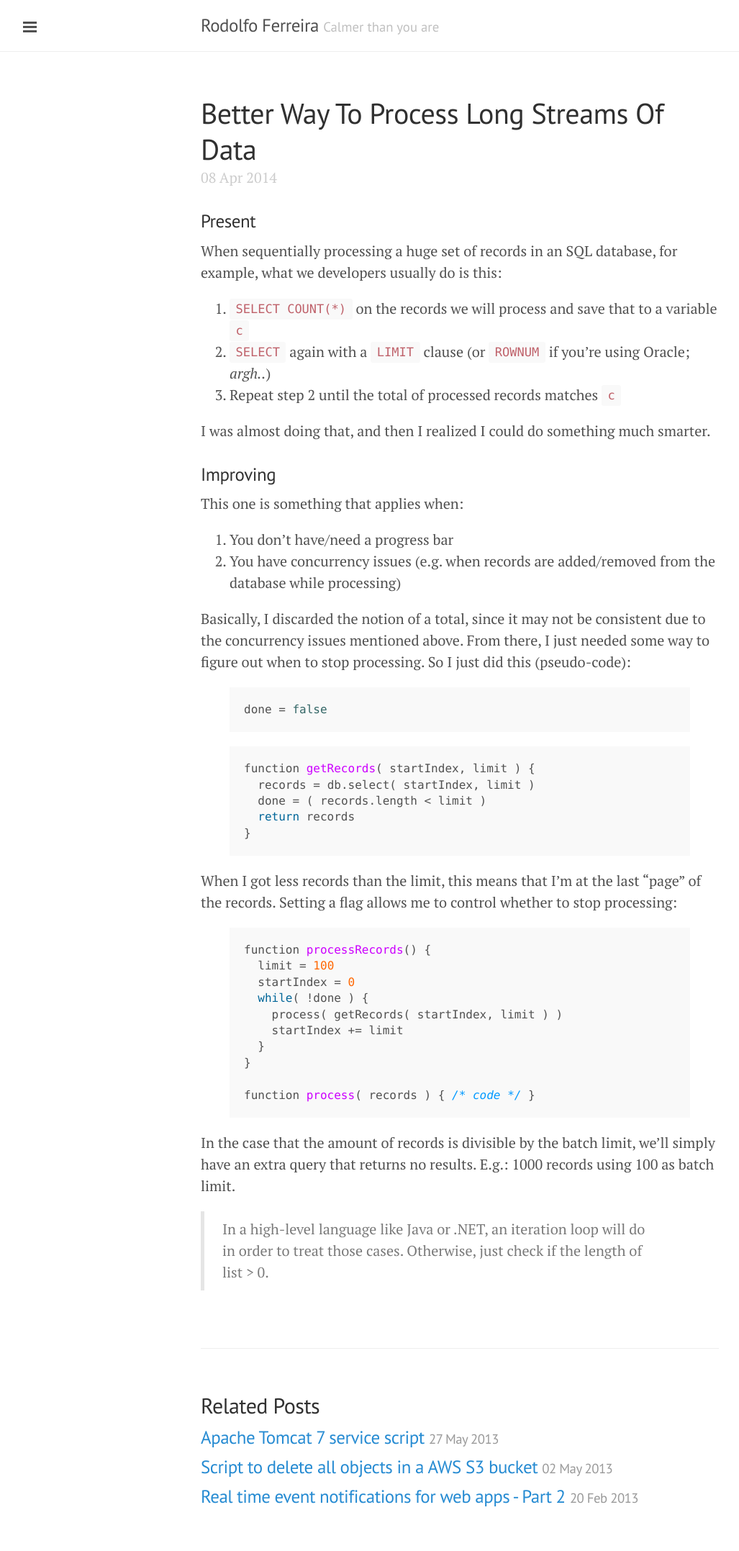
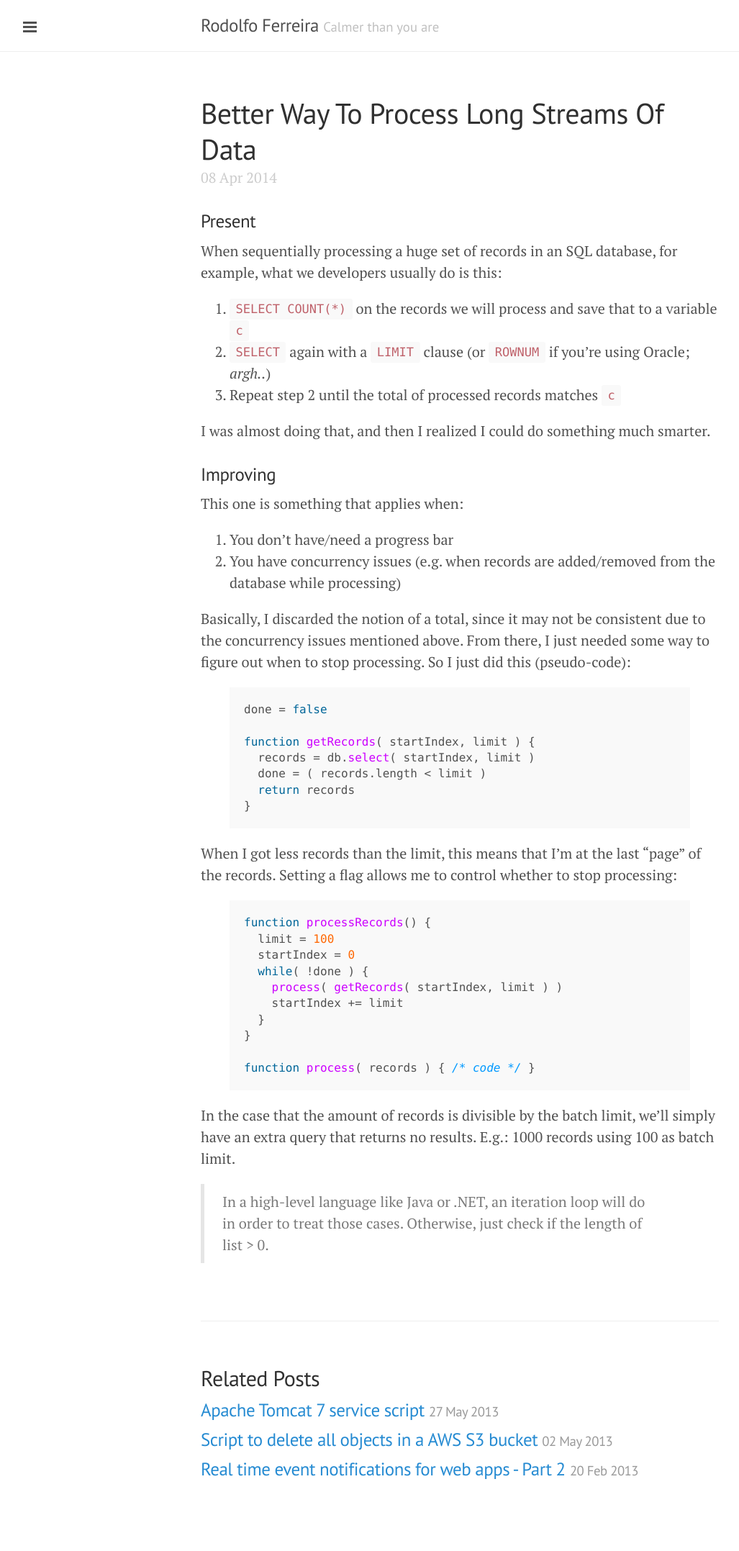
Before and after one commit to rodolfo42/rodolfo42.github.io, a Jekyll site: the page built from _posts/2014-04-08-better-way-to-process-long-streams-of-data.md, in a window 1280 px wide. Shown: the whole page at 72% size, without its empty margins (1-1028 px from the left). Built offline with Jekyll 4.4.1, drawn with Linux system fonts in a browser that asks for light colours; comment, search, counter and statistics services are not loaded; after the commit the page ends 2118 px from its top, so only the background shows below that.

Commit message:
Updated 2014-04-08-better-way-to-process-long-streams-of-data.md

```diff
--- a/_posts/2014-04-08-better-way-to-process-long-streams-of-data.md
+++ b/_posts/2014-04-08-better-way-to-process-long-streams-of-data.md
@@ -23,11 +23,9 @@ This one is something that applies when:
 
 Basically, I discarded the notion of a total, since it may not be consistent due to the concurrency issues mentioned above. From there, I just needed some way to figure out when to stop processing. So I just did this (pseudo-code):
 
-{% highlight c %}
+{% highlight javascript %}
 done = false
-{% endhighlight %}
 
-{% highlight c %}
 function getRecords( startIndex, limit ) {
   records = db.select( startIndex, limit )
   done = ( records.length < limit )
@@ -37,7 +35,7 @@ function getRecords( startIndex, limit ) {
 
 When I got less records than the limit, this means that I'm at the last "page" of the records. Setting a flag allows me to control whether to stop processing:
 
-{% highlight c %}
+{% highlight javascript %}
 function processRecords() {
   limit = 100
   startIndex = 0
```
